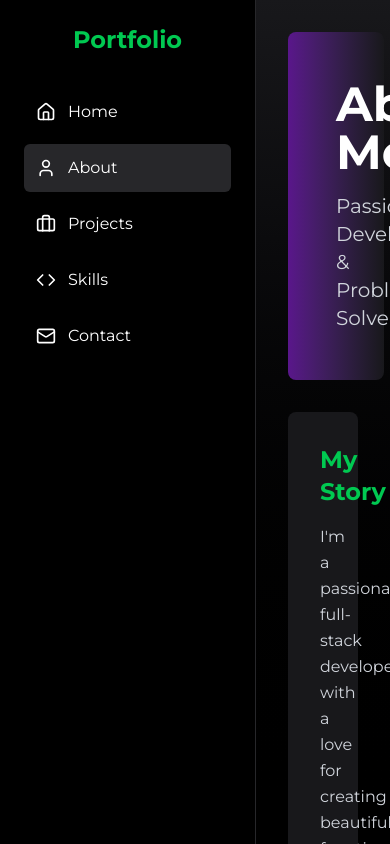
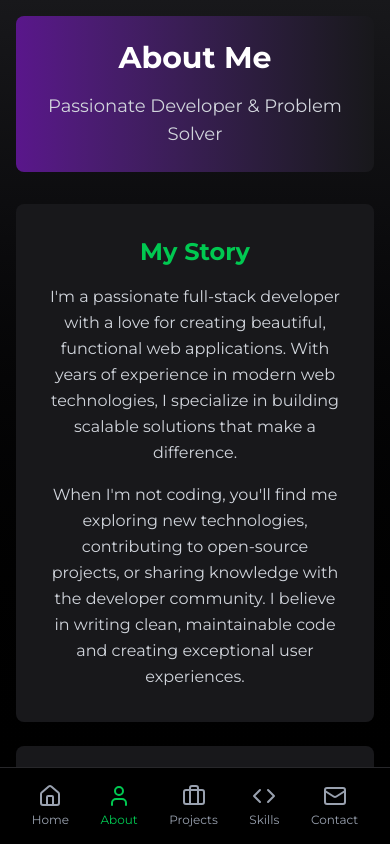
Before and after one commit to dennistonzo08/my-portfolio, a React (Vite) app: page / in a window 390 px wide. Both pictures are taken after a click on the button "About". Built offline with nearby package versions, Linux system fonts and the light colour scheme.

Commit message:
update responsive design

```diff
--- a/src/components/SpotifyPortfolio.tsx
+++ b/src/components/SpotifyPortfolio.tsx
@@ -49,7 +49,7 @@ export default function SpotifyPortfolio() {
   return (
     <div className="flex h-screen bg-black text-white overflow-hidden">
       {/* Sidebar */}
-      <div className="w-64 bg-black p-6 flex flex-col border-r border-zinc-800">
+      <div className="hidden md:flex w-64 bg-black p-6 flex-col border-r border-zinc-800">
         <div className="mb-8">
           <h1 className="text-2xl font-bold text-green-500">Portfolio</h1>
         </div>
@@ -105,20 +105,71 @@ export default function SpotifyPortfolio() {
 
       {/* Main Content */}
       <div className="flex-1 overflow-y-auto bg-gradient-to-b from-zinc-900 to-black">
+        {/* Mobile Navigation */}
+        <div className="md:hidden fixed bottom-0 left-0 right-0 bg-black border-t border-zinc-800 z-50">
+          <div className="flex justify-around p-4">
+            <button
+              onClick={() => setActiveSection('home')}
+              className={`flex flex-col items-center ${
+                activeSection === 'home' ? 'text-green-500' : 'text-gray-400'
+              }`}
+            >
+              <Home size={24} />
+              <span className="text-xs mt-1">Home</span>
+            </button>
+            <button
+              onClick={() => setActiveSection('about')}
+              className={`flex flex-col items-center ${
+                activeSection === 'about' ? 'text-green-500' : 'text-gray-400'
+              }`}
+            >
+              <User size={24} />
+              <span className="text-xs mt-1">About</span>
+            </button>
+            <button
+              onClick={() => setActiveSection('projects')}
+              className={`flex flex-col items-center ${
+                activeSection === 'projects' ? 'text-green-500' : 'text-gray-400'
+              }`}
+            >
+              <Briefcase size={24} />
+              <span className="text-xs mt-1">Projects</span>
+            </button>
+            <button
+              onClick={() => setActiveSection('skills')}
+              className={`flex flex-col items-center ${
+                activeSection === 'skills' ? 'text-green-500' : 'text-gray-400'
+              }`}
+            >
+              <Code size={24} />
+              <span className="text-xs mt-1">Skills</span>
+            </button>
+            <button
+              onClick={() => setActiveSection('contact')}
+              className={`flex flex-col items-center ${
+                activeSection === 'contact' ? 'text-green-500' : 'text-gray-400'
+              }`}
+            >
+              <Mail size={24} />
+              <span className="text-xs mt-1">Contact</span>
+            </button>
+          </div>
+        </div>
+
         {activeSection === 'home' && (
-          <div className="p-8">
-            <div className="bg-gradient-to-r from-green-900 to-zinc-900 rounded-lg p-12 mb-8">
-              <div className="flex items-center gap-8">
+          <div className="p-4 md:p-8 pb-24 md:pb-8">
+            <div className="bg-gradient-to-r from-green-900 to-zinc-900 rounded-lg p-6 md:p-12 mb-8">
+              <div className="flex flex-col md:flex-row items-center gap-6 md:gap-8">
                 <img
                   src="https://images.unsplash.com/photo-1535713875002-d1d0cf377fde?w=200&h=200&fit=crop"
                   alt="Profile"
-                  className="w-40 h-40 rounded-full border-4 border-green-500 shadow-2xl"
+                  className="w-32 h-32 md:w-40 md:h-40 rounded-full border-4 border-green-500 shadow-2xl"
                 />
-                <div>
-                  <p className="text-sm font-semibold mb-2">DEVELOPER</p>
-                  <h1 className="text-6xl font-bold mb-4">Your Name</h1>
-                  <p className="text-lg text-gray-300 mb-4">Full Stack Developer | React Specialist</p>
-                  <div className="flex gap-4">
+                <div className="text-center md:text-left">
+                  <p className="text-xs md:text-sm font-semibold mb-2">DEVELOPER</p>
+                  <h1 className="text-4xl md:text-6xl font-bold mb-4">Your Name</h1>
+                  <p className="text-base md:text-lg text-gray-300 mb-4">Full Stack Developer | React Specialist</p>
+                  <div className="flex gap-4 justify-center md:justify-start">
                     <Github className="cursor-pointer hover:text-green-500 transition" />
                     <Linkedin className="cursor-pointer hover:text-green-500 transition" />
                     <Mail className="cursor-pointer hover:text-green-500 transition" />
@@ -127,8 +178,8 @@ export default function SpotifyPortfolio() {
               </div>
             </div>
 
-            <h2 className="text-3xl font-bold mb-6">Featured Projects</h2>
-            <div className="grid grid-cols-2 gap-6">
+            <h2 className="text-2xl md:text-3xl font-bold mb-6">Featured Projects</h2>
+            <div className="grid grid-cols-1 md:grid-cols-2 gap-6">
               {projects.slice(0, 4).map((project, idx) => (
                 <div
                   key={idx}
@@ -151,10 +202,10 @@ export default function SpotifyPortfolio() {
         )}
 
         {activeSection === 'about' && (
-          <div className="p-8">
-            <div className="bg-gradient-to-r from-purple-900 to-zinc-900 rounded-lg p-12 mb-8">
-              <h1 className="text-5xl font-bold mb-4">About Me</h1>
-              <p className="text-xl text-gray-300">Passionate Developer & Problem Solver</p>
+          <div className="p-4 md:p-8 pb-24 md:pb-8">
+            <div className="bg-gradient-to-r from-purple-900 to-zinc-900 rounded-lg p-6 md:p-12 mb-8">
+              <h1 className="text-3xl md:text-5xl font-bold mb-4">About Me</h1>
+              <p className="text-lg md:text-xl text-gray-300">Passionate Developer & Problem Solver</p>
             </div>
 
             <div className="bg-zinc-900 rounded-lg p-8 mb-6">
@@ -190,13 +241,13 @@ export default function SpotifyPortfolio() {
         )}
 
         {activeSection === 'projects' && (
-          <div className="p-8">
-            <div className="bg-gradient-to-r from-blue-900 to-zinc-900 rounded-lg p-12 mb-8">
-              <h1 className="text-5xl font-bold mb-4">My Projects</h1>
-              <p className="text-xl text-gray-300">Showcasing my best work</p>
+          <div className="p-4 md:p-8 pb-24 md:pb-8">
+            <div className="bg-gradient-to-r from-blue-900 to-zinc-900 rounded-lg p-6 md:p-12 mb-8">
+              <h1 className="text-3xl md:text-5xl font-bold mb-4">My Projects</h1>
+              <p className="text-lg md:text-xl text-gray-300">Showcasing my best work</p>
             </div>
 
-            <div className="grid grid-cols-2 gap-6">
+            <div className="grid grid-cols-1 md:grid-cols-2 gap-6">
               {projects.map((project, idx) => (
                 <div
                   key={idx}
@@ -222,10 +273,10 @@ export default function SpotifyPortfolio() {
         )}
 
         {activeSection === 'skills' && (
-          <div className="p-8">
-            <div className="bg-gradient-to-r from-red-900 to-zinc-900 rounded-lg p-12 mb-8">
-              <h1 className="text-5xl font-bold mb-4">Skills & Expertise</h1>
-              <p className="text-xl text-gray-300">Technologies I work with</p>
+          <div className="p-4 md:p-8 pb-24 md:pb-8">
+            <div className="bg-gradient-to-r from-red-900 to-zinc-900 rounded-lg p-6 md:p-12 mb-8">
+              <h1 className="text-3xl md:text-5xl font-bold mb-4">Skills & Expertise</h1>
+              <p className="text-lg md:text-xl text-gray-300">Technologies I work with</p>
             </div>
 
             <div className="bg-zinc-900 rounded-lg p-8">
@@ -247,7 +298,7 @@ export default function SpotifyPortfolio() {
               </div>
             </div>
 
-            <div className="grid grid-cols-3 gap-6 mt-8">
+            <div className="grid grid-cols-1 md:grid-cols-3 gap-6 mt-8">
               <div className="bg-zinc-900 p-6 rounded-lg text-center">
                 <div className="text-4xl font-bold text-green-500 mb-2">50+</div>
                 <div className="text-gray-400">Projects Completed</div>
@@ -265,13 +316,13 @@ export default function SpotifyPortfolio() {
         )}
 
         {activeSection === 'contact' && (
-          <div className="p-8">
-            <div className="bg-gradient-to-r from-green-900 to-zinc-900 rounded-lg p-12 mb-8">
-              <h1 className="text-5xl font-bold mb-4">Get In Touch</h1>
-              <p className="text-xl text-gray-300">Let's work together</p>
+          <div className="p-4 md:p-8 pb-24 md:pb-8">
+            <div className="bg-gradient-to-r from-green-900 to-zinc-900 rounded-lg p-6 md:p-12 mb-8">
+              <h1 className="text-3xl md:text-5xl font-bold mb-4">Get In Touch</h1>
+              <p className="text-lg md:text-xl text-gray-300">Let's work together</p>
             </div>
 
-            <div className="grid grid-cols-2 gap-6">
+            <div className="grid grid-cols-1 md:grid-cols-2 gap-6">
               <div className="bg-zinc-900 rounded-lg p-8">
                 <h2 className="text-2xl font-bold mb-6 text-green-500">Contact Information</h2>
                 <div className="space-y-4">
```
